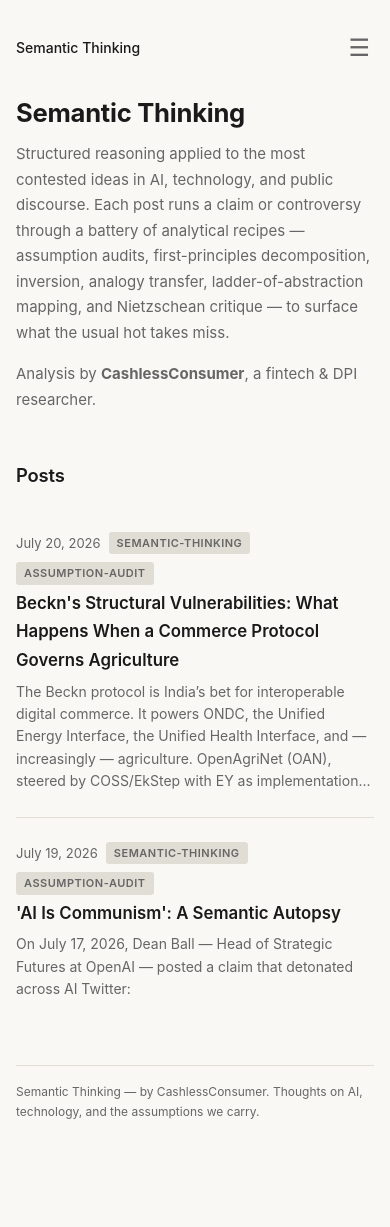
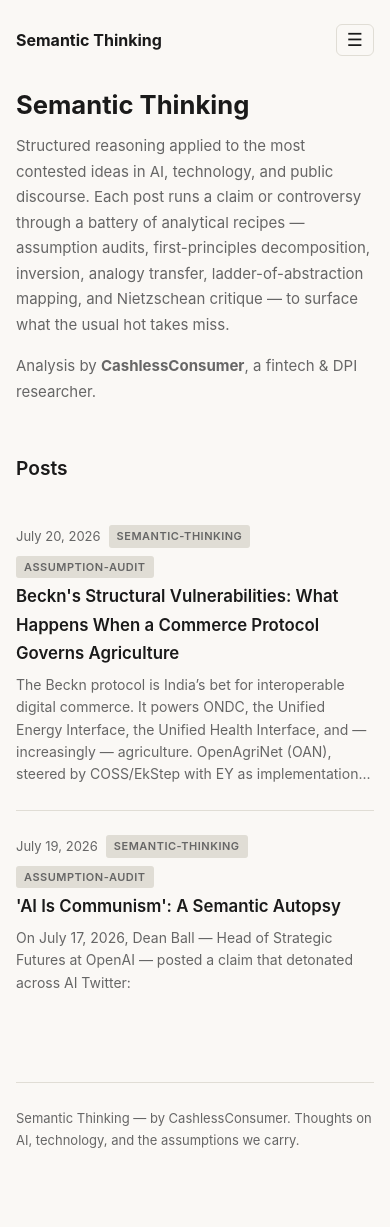
Before and after one commit to CCAgentOrg/semantic-thinking, a Jekyll site: the page built from index.html, in a window 390 px wide. Built offline with Jekyll 4.4.1, drawn with Linux system fonts in a browser that asks for light colours; the list of posts is cut into pages by our own code; before the commit the page ends 1198 px from its top, so only the background shows below that.

Commit message:
Make blog responsive: add mobile nav, image lightbox, table scroll, back-to-top, responsive typography

```diff
--- a/_layouts/default.html
+++ b/_layouts/default.html
@@ -5,8 +5,6 @@
   <meta name="viewport" content="width=device-width, initial-scale=1">
   <title>{% if page.title %}{{ page.title }} — {% endif %}{{ site.title }}</title>
   <meta name="description" content="{% if page.description %}{{ page.description }}{% else %}{{ site.description }}{% endif %}">
-  <meta name="theme-color" content="#2563eb">
-  <meta name="color-scheme" content="light dark">
   {% feed_meta %}
   {% seo %}
   <style>
@@ -33,7 +31,6 @@
       }
     }
     * { box-sizing: border-box; margin: 0; padding: 0; }
-    html { scroll-behavior: smooth; }
     body {
       font-family: var(--font);
       background: var(--bg);
@@ -41,46 +38,106 @@
       line-height: 1.7;
       font-size: 16px;
       -webkit-font-smoothing: antialiased;
-      overflow-x: hidden;
     }
     .container {
-      max-width: 680px;
+      max-width: 720px;
       margin: 0 auto;
-      padding: 60px 24px 80px;
+      padding: 48px 24px 80px;
     }
-    /* Navigation */
+
+    /* ---- Navigation ---- */
     nav {
       display: flex;
-      gap: 24px;
+      flex-wrap: wrap;
+      gap: 8px 24px;
       margin-bottom: 48px;
       align-items: center;
-      flex-wrap: wrap;
     }
-    nav a {
+    nav .site-title {
+      font-weight: 700;
+      font-size: 16px;
+      color: var(--fg);
+      margin-right: auto;
+      line-height: 1.3;
+    }
+    nav .site-title a {
+      color: var(--fg);
+      text-decoration: none;
+    }
+    nav .site-title a:hover { color: var(--accent); }
+    .nav-links {
+      display: flex;
+      gap: 24px;
+      align-items: center;
+    }
+    .nav-links a {
       color: var(--fg-muted);
       text-decoration: none;
       font-size: 14px;
       font-weight: 500;
       transition: color 0.15s;
-      padding: 4px 0;
+      white-space: nowrap;
     }
-    nav a:hover { color: var(--accent); }
-    nav .site-title {
-      font-weight: 700;
-      font-size: 16px;
+    .nav-links a:hover { color: var(--accent); }
+
+    /* Hamburger toggle (hidden on desktop) */
+    .nav-toggle {
+      display: none;
+      background: none;
+      border: 1px solid var(--border);
+      border-radius: 6px;
+      padding: 6px 10px;
+      cursor: pointer;
       color: var(--fg);
-      margin-right: auto;
+      font-size: 18px;
+      line-height: 1;
     }
-    .nav-toggle { display: none; }
-    .nav-links { display: flex; gap: 24px; align-items: center; }
+    .nav-toggle:hover { background: var(--bg-card); }
 
-    /* Typography */
-    h1 { font-size: 1.8rem; font-weight: 700; line-height: 1.3; margin-bottom: 8px; letter-spacing: -0.01em; }
-    h2 { font-size: 1.35rem; margin-top: 32px; margin-bottom: 12px; font-weight: 600; letter-spacing: -0.01em; }
+    @media (max-width: 600px) {
+      .container {
+        padding: 24px 16px 60px;
+      }
+      nav { margin-bottom: 32px; }
+      .nav-toggle {
+        display: inline-flex;
+        align-items: center;
+        justify-content: center;
+      }
+      .nav-links {
+        display: none;
+        width: 100%;
+        flex-direction: column;
+        gap: 4px;
+        padding: 12px 0 4px;
+      }
+      .nav-links.open { display: flex; }
+      .nav-links a {
+        display: block;
+        padding: 8px 0;
+        font-size: 15px;
+        border-bottom: 1px solid var(--border);
+        width: 100%;
+      }
+      .nav-links a:last-child { border-bottom: none; }
+    }
+
+    /* ---- Typography ---- */
+    h1 { font-size: 1.8rem; font-weight: 700; line-height: 1.3; margin-bottom: 8px; }
+    h2 { font-size: 1.35rem; margin-top: 32px; margin-bottom: 12px; font-weight: 600; }
     h3 { font-size: 1.1rem; margin-top: 24px; margin-bottom: 8px; font-weight: 600; }
     p { margin-bottom: 16px; }
-    a { color: var(--accent); text-decoration: none; word-break: break-word; }
+    a { color: var(--accent); text-decoration: none; }
     a:hover { color: var(--accent-hover); text-decoration: underline; }
+
+    @media (max-width: 480px) {
+      body { font-size: 15px; }
+      h1 { font-size: 1.5rem; }
+      h2 { font-size: 1.2rem; margin-top: 24px; }
+      h3 { font-size: 1rem; }
+    }
+
+    /* ---- Post List ---- */
     .post-list { list-style: none; margin: 0; padding: 0; }
     .post-list li {
       padding: 24px 0;
@@ -114,7 +171,14 @@
     .home-intro { margin-bottom: 48px; }
     .home-intro h1 { font-size: 2rem; margin-bottom: 12px; }
     .home-intro p { color: var(--fg-muted); font-size: 15px; line-height: 1.7; }
-    .post-content { max-width: 680px; }
+
+    @media (max-width: 480px) {
+      .home-intro h1 { font-size: 1.6rem; }
+      .post-title { font-size: 1.05rem; }
+    }
+
+    /* ---- Post Content ---- */
+    .post-content { max-width: 720px; }
     .post-content h1 { margin-top: 40px; }
     .post-content h2 { border-bottom: 1px solid var(--border); padding-bottom: 6px; }
     .post-content code {
@@ -124,7 +188,6 @@
       padding: 2px 6px;
       border-radius: 3px;
       border: 1px solid var(--border);
-      word-break: break-word;
     }
     .post-content pre {
       overflow-x: auto;
@@ -141,7 +204,8 @@
       line-height: 1.5;
       border: none;
       background: none;
-      word-break: normal;
+      width: max-content;
+      min-width: 100%;
     }
     .post-content blockquote {
       border-left: 3px solid var(--accent);
@@ -150,15 +214,23 @@
       color: var(--fg-muted);
       font-style: italic;
     }
-    /* Images */
+    .post-content hr { border: none; border-top: 1px solid var(--border); margin: 32px 0; }
+    .post-content ul, .post-content ol {
+      padding-left: 24px;
+      margin-bottom: 16px;
+    }
+    .post-content li { margin-bottom: 4px; }
+
+    /* ---- Images ---- */
     .post-content img {
       max-width: 100%;
       height: auto;
       border-radius: 6px;
-      margin: 16px 0;
+      margin: 20px 0;
+      display: block;
       cursor: zoom-in;
       transition: opacity 0.2s, box-shadow 0.2s;
-      display: block;
+      border: 1px solid var(--border);
     }
     .post-content img:hover {
       opacity: 0.95;
@@ -166,44 +238,36 @@
     }
     @media (prefers-color-scheme: dark) {
       .post-content img {
-        background: var(--bg-card);
-        border: 1px solid var(--border);
-        padding: 4px;
+        border-color: var(--border);
+        filter: brightness(0.95);
+      }
+      .post-content img:hover {
+        filter: brightness(1);
       }
     }
-    .img-wrapper {
-      position: relative;
-      margin: 16px 0;
-    }
-    .img-wrapper img { margin: 0; }
-    .img-caption {
-      font-size: 13px;
-      color: var(--fg-muted);
-      text-align: center;
-      margin-top: 6px;
-      font-style: italic;
-    }
-    /* Image lightbox */
-    .lightbox-overlay {
+
+    /* Image lightbox overlay */
+    .img-lightbox {
       display: none;
       position: fixed;
       top: 0; left: 0; right: 0; bottom: 0;
       background: rgba(0,0,0,0.85);
       z-index: 9999;
       cursor: zoom-out;
+      align-items: center;
+      justify-content: center;
       padding: 24px;
-      overflow: auto;
-      -webkit-overflow-scrolling: touch;
     }
-    .lightbox-overlay.active { display: flex; align-items: center; justify-content: center; }
-    .lightbox-overlay img {
-      max-width: 95vw;
-      max-height: 95vh;
-      object-fit: contain;
+    .img-lightbox.open { display: flex; }
+    .img-lightbox img {
+      max-width: 100%;
+      max-height: 90vh;
       border-radius: 4px;
       box-shadow: 0 4px 32px rgba(0,0,0,0.4);
+      object-fit: contain;
     }
-    /* Tables */
+
+    /* ---- Tables ---- */
     .table-wrapper {
       overflow-x: auto;
       -webkit-overflow-scrolling: touch;
@@ -211,19 +275,23 @@
       border-radius: 6px;
       border: 1px solid var(--border);
     }
-    .post-content table {
+    table {
       width: 100%;
       border-collapse: collapse;
       font-size: 14px;
-      min-width: 480px;
     }
-    .post-content th, .post-content td {
+    th, td {
       padding: 8px 12px;
       border: 1px solid var(--border);
       text-align: left;
+      white-space: nowrap;
     }
-    .post-content th { background: var(--bg-card); font-weight: 600; }
-    .post-content hr { border: none; border-top: 1px solid var(--border); margin: 32px 0; }
+    th { background: var(--bg-card); font-weight: 600; }
+    @media (max-width: 600px) {
+      th, td { padding: 6px 8px; font-size: 13px; }
+    }
+
+    /* ---- Pagination ---- */
     .pagination {
       display: flex;
       justify-content: space-between;
@@ -243,58 +315,44 @@
       font-size: 13px;
       color: var(--fg-muted);
     }
-    /* Focus styles for accessibility */
-    a:focus-visible, button:focus-visible {
-      outline: 2px solid var(--accent);
-      outline-offset: 2px;
-      border-radius: 2px;
+
+    /* ---- Back to top ---- */
+    .back-to-top {
+      display: none;
+      position: fixed;
+      bottom: 24px;
+      right: 24px;
+      width: 40px;
+      height: 40px;
+      border-radius: 50%;
+      background: var(--bg-card);
+      border: 1px solid var(--border);
+      color: var(--fg-muted);
+      font-size: 18px;
+      cursor: pointer;
+      align-items: center;
+      justify-content: center;
+      transition: opacity 0.2s;
+      z-index: 100;
     }
-    /* Mobile breakpoint */
-    @media (max-width: 640px) {
-      .container { padding: 32px 16px 60px; }
-      nav { margin-bottom: 32px; }
-      .nav-toggle {
-        display: block;
-        background: none;
-        border: none;
-        color: var(--fg-muted);
-        font-size: 24px;
-        cursor: pointer;
-        padding: 4px;
-        line-height: 1;
-        margin-left: auto;
-      }
-      .nav-links {
-        display: none;
-        width: 100%;
-        flex-direction: column;
-        gap: 8px;
-        padding: 12px 0 4px;
-        border-top: 1px solid var(--border);
-        margin-top: 8px;
-      }
-      .nav-links.open { display: flex; }
-      .nav-links a { font-size: 15px; padding: 6px 0; display: block; }
-      h1 { font-size: 1.4rem; }
-      h2 { font-size: 1.15rem; margin-top: 24px; }
-      h3 { font-size: 1rem; }
-      .home-intro h1 { font-size: 1.6rem; }
-      .post-title { font-size: 1.05rem; }
-      .post-content { font-size: 15px; line-height: 1.65; }
-      .post-content code { font-size: 13px; }
-      .post-content pre code { font-size: 12px; padding: 12px; }
-      .post-content img { border-radius: 4px; }
-      .lightbox-overlay { padding: 12px; }
-      .lightbox-overlay img { max-width: 100vw; max-height: 90vh; border-radius: 2px; }
-      footer { margin-top: 40px; padding-top: 16px; font-size: 12px; }
+    .back-to-top.visible { display: flex; }
+    .back-to-top:hover {
+      color: var(--accent);
+      border-color: var(--accent);
+    }
+
+    /* ---- Print ---- */
+    @media print {
+      .back-to-top, .nav-toggle { display: none !important; }
+      .post-content img { cursor: default; }
     }
   </style>
 </head>
 <body>
   <div class="container">
     <nav>
-      <span class="site-title"><a href="{{ '/' | relative_url }}" style="color:var(--fg);text-decoration:none;">{{ site.title }}</a></span>
-      <button class="nav-toggle" id="navToggle" aria-label="Toggle navigation" aria-expanded="false">☰</button>
+      <span class="site-title"><a href="{{ '/' | relative_url }}">{{ site.title }}</a></span>
+      <button class="nav-toggle" id="navToggle" aria-label="Toggle navigation">☰</button>
       <div class="nav-links" id="navLinks">
         <a href="{{ '/' | relative_url }}">Home</a>
         <a href="{{ '/about/' | relative_url }}">About</a>
@@ -306,55 +364,82 @@
       <p>{{ site.title }} &mdash; by {{ site.author }}. Thoughts on AI, technology, and the assumptions we carry.</p>
     </footer>
   </div>
-  <!-- Lightbox overlay -->
-  <div class="lightbox-overlay" id="lightboxOverlay" onclick="this.classList.remove('active')">
-    <img id="lightboxImg" src="" alt="Zoomed diagram">
+
+  <!-- Image lightbox -->
+  <div class="img-lightbox" id="imgLightbox">
+    <img src="" alt="" id="lightboxImg" />
   </div>
+
+  <!-- Back to top -->
+  <button class="back-to-top" id="backToTop" aria-label="Back to top">↑</button>
+
   <script>
-    // Mobile nav toggle
-    document.getElementById('navToggle').addEventListener('click', function() {
-      const links = document.getElementById('navLinks');
-      const expanded = this.getAttribute('aria-expanded') === 'true' ? false : true;
-      links.classList.toggle('open');
-      this.setAttribute('aria-expanded', expanded);
-    });
+    (function() {
+      'use strict';
 
-    // Image lightbox — click any post image to view full size
-    document.querySelectorAll('.post-content img').forEach(function(img) {
-      img.addEventListener('click', function(e) {
-        e.stopPropagation();
-        document.getElementById('lightboxImg').src = this.src;
-        document.getElementById('lightboxImg').alt = this.alt || 'Enlarged diagram';
-        document.getElementById('lightboxOverlay').classList.add('active');
+      // --- Mobile nav toggle ---
+      var toggle = document.getElementById('navToggle');
+      var links = document.getElementById('navLinks');
+      if (toggle && links) {
+        toggle.addEventListener('click', function() {
+          links.classList.toggle('open');
+        });
+        // Close nav on link click (mobile)
+        [].slice.call(links.querySelectorAll('a')).forEach(function(link) {
+          link.addEventListener('click', function() {
+            links.classList.remove('open');
+          });
+        });
+      }
+
+      // --- Image lightbox ---
+      var lightbox = document.getElementById('imgLightbox');
+      var lightboxImg = document.getElementById('lightboxImg');
+      if (lightbox && lightboxImg) {
+        [].slice.call(document.querySelectorAll('.post-content img')).forEach(function(img) {
+          img.addEventListener('click', function(e) {
+            e.stopPropagation();
+            lightboxImg.src = img.src;
+            lightboxImg.alt = img.alt;
+            lightbox.classList.add('open');
+          });
+        });
+        lightbox.addEventListener('click', function() {
+          lightbox.classList.remove('open');
+        });
+        document.addEventListener('keydown', function(e) {
+          if (e.key === 'Escape') lightbox.classList.remove('open');
+        });
+      }
+
+      // --- Lazy load images ---
+      if ('IntersectionObserver' in window) {
+        [].slice.call(document.querySelectorAll('.post-content img[loading="lazy"]')).forEach(function(img) {
+          // Already handled by native lazy; this is a fallback wrapper
+        });
+      }
+
+      // --- Back to top ---
+      var backBtn = document.getElementById('backToTop');
+      if (backBtn) {
+        window.addEventListener('scroll', function() {
+          backBtn.classList.toggle('visible', window.scrollY > 400);
+        });
+        backBtn.addEventListener('click', function() {
+          window.scrollTo({ top: 0, behavior: 'smooth' });
+        });
+      }
+
+      // --- Wrap tables for horizontal scroll ---
+      [].slice.call(document.querySelectorAll('.post-content table')).forEach(function(table) {
+        if (table.parentNode.classList && table.parentNode.classList.contains('table-wrapper')) return;
+        var wrapper = document.createElement('div');
+        wrapper.className = 'table-wrapper';
+        table.parentNode.insertBefore(wrapper, table);
+        wrapper.appendChild(table);
       });
-    });
 
-    // Close lightbox on Escape key
-    document.addEventListener('keydown', function(e) {
-      if (e.key === 'Escape') {
-        document.getElementById('lightboxOverlay').classList.remove('active');
-      }
-    });
-
-    // Lazy load images with IntersectionObserver
-    if ('IntersectionObserver' in window) {
-      const observer = new IntersectionObserver(function(entries) {
-        entries.forEach(function(entry) {
-          if (entry.isIntersecting) {
-            const img = entry.target;
-            if (img.dataset.src) {
-              img.src = img.dataset.src;
-              img.removeAttribute('data-src');
-            }
-            observer.unobserve(img);
-          }
-        });
-      }, { rootMargin: '200px' });
-
-      document.querySelectorAll('.post-content img[data-src]').forEach(function(img) {
-        observer.observe(img);
-      });
-    }
+    })();
   </script>
 </body>
 </html>
```
Also changed, not shown: other parts of _layouts/default.html (+4 -0 lines).
